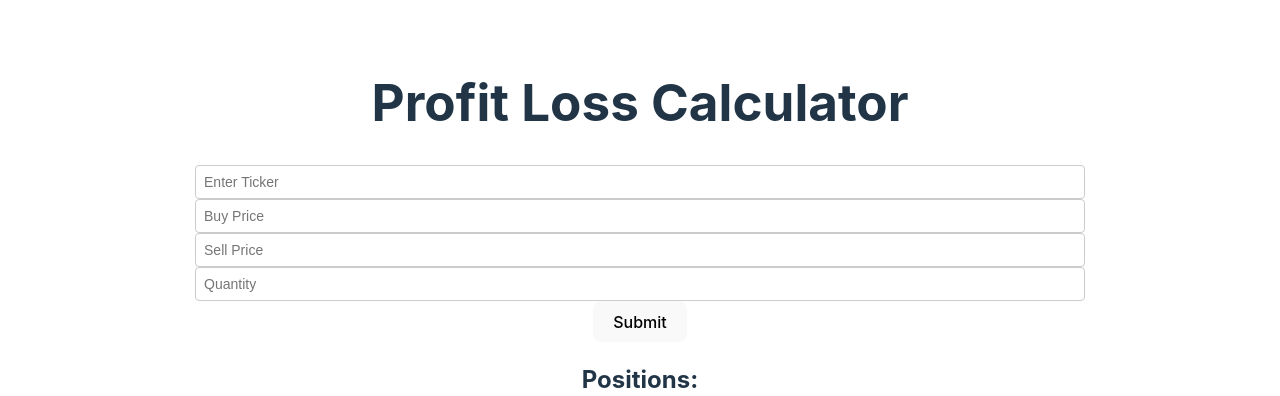
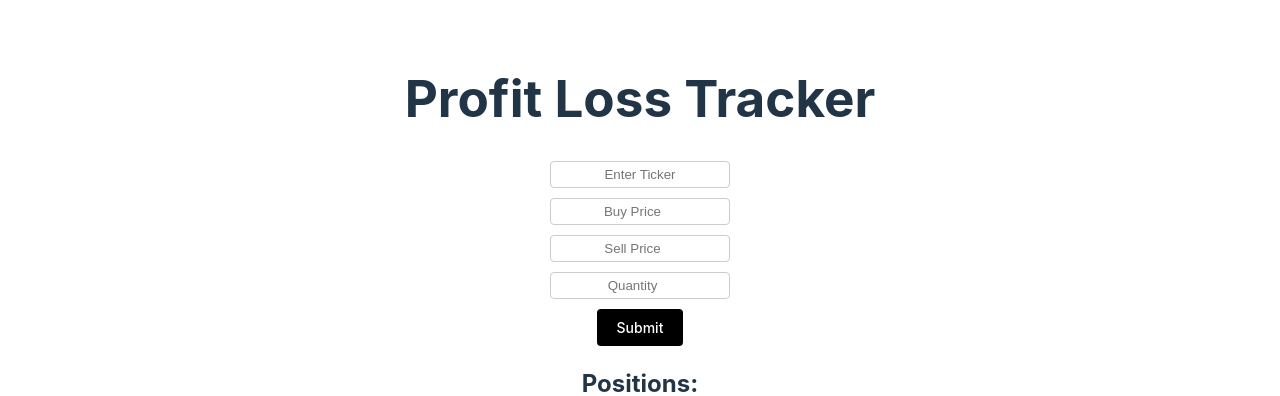
Before and after one commit to holasholasholas/ProjectTwo, a React (Vite) app: page /calculator in a window 1280 px wide. Shown: the part 171-567 px from the top of the page. Built offline with nearby package versions, Linux system fonts and the light colour scheme; no server answers.

Commit message:
airtable and watchlist ok, todo pnl cal

```diff
--- a/components/ProfitLossCal.jsx
+++ b/components/ProfitLossCal.jsx
@@ -1,7 +1,7 @@
 import { useState } from "react";
 import "../src/ProfitLossCal.css"
 
-const ProfitLossCal = () => {
+const ProfitLossCal = ({watchlist}) => {
 
     const [positions ,SetPositions] = useState([])
     const [formData, SetFormData] = useState({
@@ -10,14 +10,16 @@ const ProfitLossCal = () => {
         sellPrice: "",
         quantity: ""
     });
+    const [pnl,SetPnl] = useState('');
 
     const handleInputChange = (e) => {
         const { name, value } = e.target;
         SetFormData({...formData, [name]: value});
     };
 
+
     const removePosition = (index) => {
-        SetPositions(positions.filter((_, i) => i !== index));
+        SetPositions(positions.filter((element, i) => i !== index));
       };
 
     const addPosition = (e) => {
@@ -47,7 +49,7 @@ const ProfitLossCal = () => {
     };
       return (
           <>
-        <h1>Profit Loss Calculator</h1>
+        <h1>Profit Loss Tracker</h1>
         <form onSubmit={addPosition}>
             <div className="form-group">
 
--- a/components/Sidebar.jsx
+++ b/components/Sidebar.jsx
@@ -4,9 +4,7 @@ import "../src/Sidebar.css";
 const Sidebar = ({ watchlist, isVisible, onClose, removeFromWatchlist }) => {
   return (
     <div className={`sidebar ${isVisible ? "visible" : ""}`}>
-      <button onClick={onClose} className="close-button">
-        &times;
-      </button>
+      <button onClick={onClose} className="close-button">test</button>
       <h3>Watchlist</h3>
       <ul>
         {watchlist.map((stock, index) => (
--- a/src/App.jsx
+++ b/src/App.jsx
@@ -35,7 +35,7 @@ function App() {
 
 
   const removeFromWatchlist = (index) => {
-    const updatedWatchlist = watchlist.filter((_, i) => i !== index);
+    const updatedWatchlist = watchlist.filter((element, i) => i !== index);
     setWatchlist(updatedWatchlist);
   };
 
@@ -46,7 +46,7 @@ function App() {
         <Routes>
 
           <Route path="/" element={<HomePage />} />
-          <Route path="/calculator" element={<ProfitLossCal/>}/>
+          <Route path="/calculator" watchlist={watchlist} element={<ProfitLossCal/>}/>
           <Route
             path="/search"
             element={
--- a/src/ProfitLossCal.css
+++ b/src/ProfitLossCal.css
@@ -1,25 +1,44 @@
 .form-group {
-    margin-bottom: 15px;
+  display: flex;
+  flex-direction: column;
+  align-items: center;
+  gap: 10px;
+  margin: 20px auto;
+  width: 100%;
+  max-width: 300px;
+ }
+
+.form-group label {
+  display: flex;
+  margin: 0 0 5px;
+  color: #333;
+}
+
+.form-group input {
+
+  width: 60%;
+  padding: 5px;
+  border: 1px solid #ccc;
+  border-radius: 4px;
+  box-sizing: border-box;
+  text-align: center;
+}
+
+
+  .form-group ::placeholder {
+    text-align: center;
   }
 
-
-  .form-group label {
-    display: block;
-    margin-bottom: 5px;
-    font-weight: bold;
-    color: #333;
-  }
-
-
-  .form-group input {
-    width: 100%;
-    padding: 8px;
-    border: 1px solid #ccc;
+  button {
+    padding: 10px 20px;
+    background-color: black;
+    color: white;
+    border: none;
     border-radius: 4px;
     font-size: 14px;
-    box-sizing: border-box;
-  }
+    cursor: pointer;
+   }
 
-  .form-group ::placeholder {
-    align-content: center;
-  }
+   li {
+    list-style-type: none;
+   }
```
Also changed, not shown: src/realWatchList.css (added).
